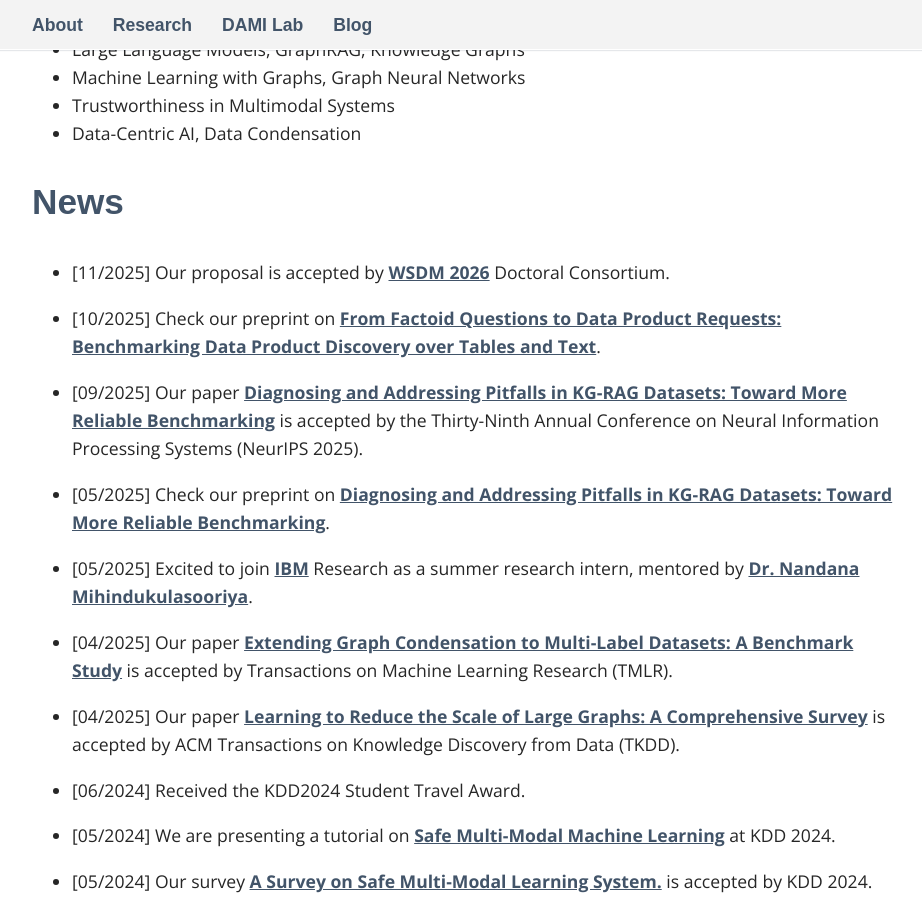
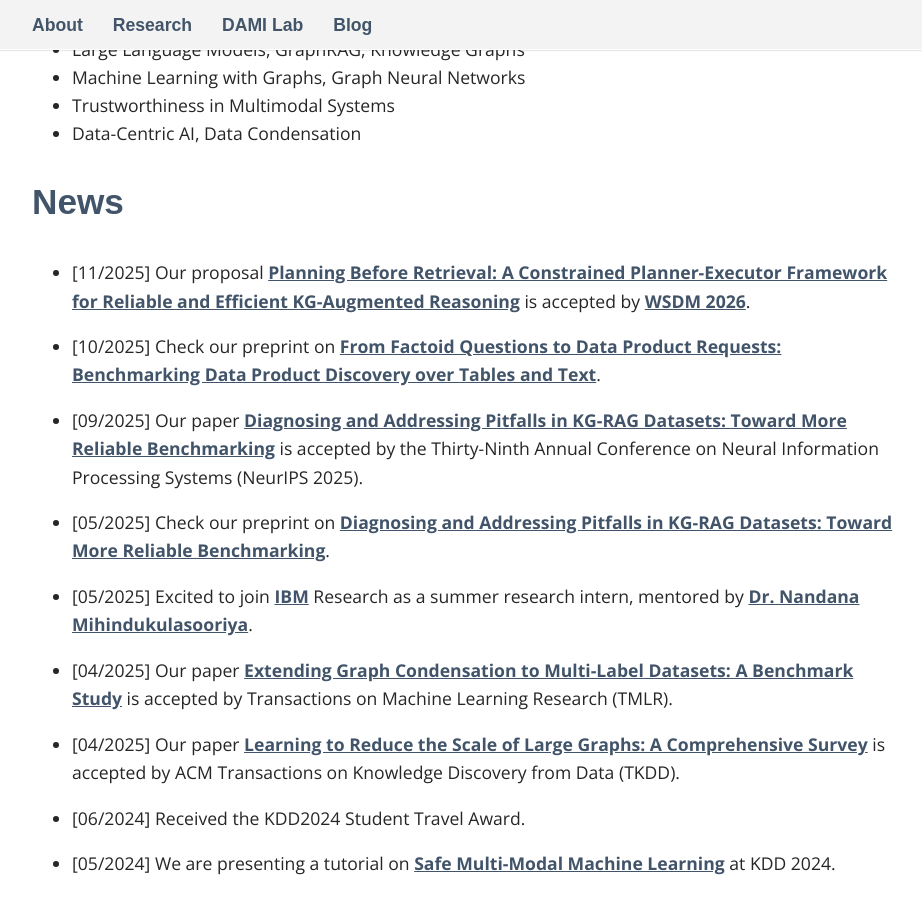
Before and after one commit to liangliang6v6/liangliang6v6.github.io, a Jekyll site: the page built from _pages/01_about.md, in a window 1280 px wide and 900 px high, scrolled down 846 px. Shown: the whole window, without its empty margins (173-1095 px from the left). Built offline with Jekyll 4.4.1, drawn with Linux system fonts in a browser that asks for light colours; some web fonts are replaced.

Commit message:
update news

```diff
--- a/_pages/01_about.md
+++ b/_pages/01_about.md
@@ -18,7 +18,7 @@ Hey! I'm Liangliang Zhang, a Ph.D. student of Computer Science at [Rensselaer Po
 
 ## News
 
-- [11/2025] Our proposal is accepted by [WSDM 2026](https://wsdm-conference.org/2026/) Doctoral Consortium.
+- [11/2025] Our proposal [Planning Before Retrieval: A Constrained Planner-Executor Framework for Reliable and Efficient KG-Augmented Reasoning](https://dl.acm.org/doi/abs/10.1145/3773966.3784985) is accepted by [WSDM 2026](https://wsdm-conference.org/2026/).
 
 - [10/2025] Check our preprint on [From Factoid Questions to Data Product Requests: Benchmarking Data Product Discovery over Tables and Text](https://arxiv.org/pdf/2510.21737).
 
```
